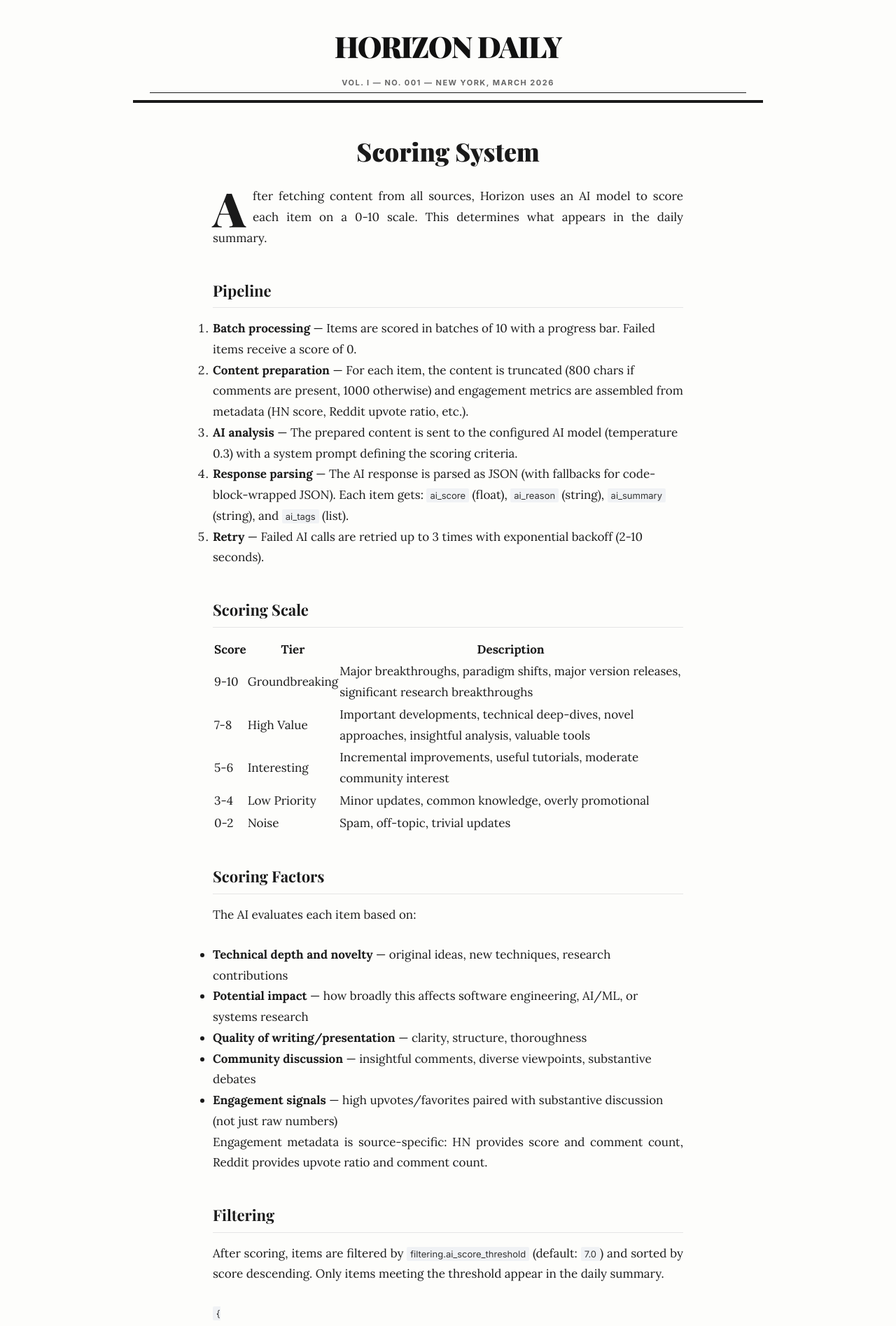
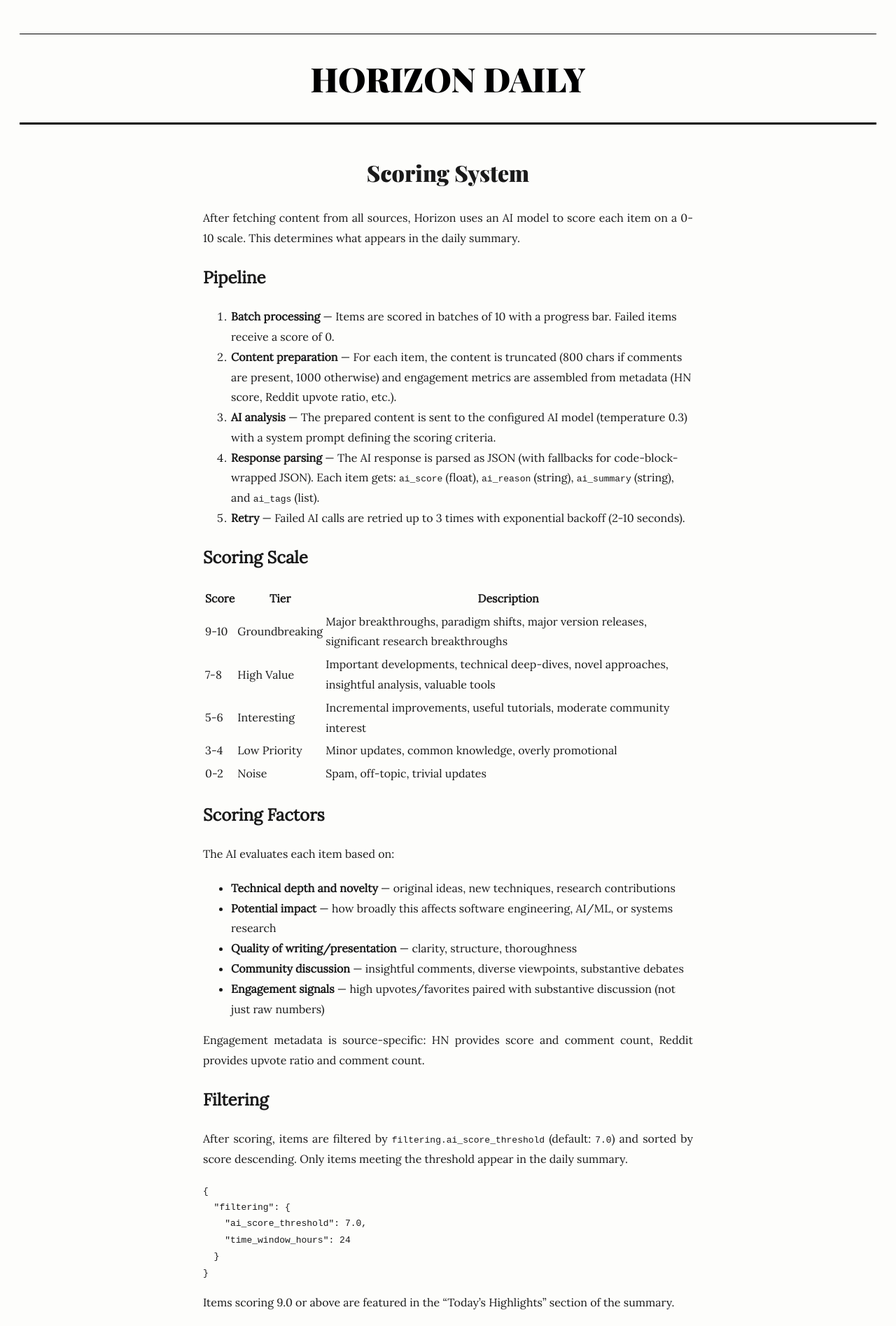
Before and after one commit to FundLawyer-Codes/Horizon, a Jekyll site: the page built from scoring.md, in a window 1280 px wide. Shown: the top 1895 px of the page at 70% size. Built offline with Jekyll 4.4.1, drawn with Linux system fonts in a browser that asks for light colours.

Commit message:
Update default.html

```diff
--- a/_layouts/default.html
+++ b/_layouts/default.html
@@ -3,133 +3,38 @@
 <head>
   <meta charset="UTF-8">
   <meta name="viewport" content="width=device-width, initial-scale=1.0">
-  <title>{{ page.title | default: site.title }}</title>
-
-  <link href="https://fonts.googleapis.com/css2?family=Lora:ital,wght@0,400;0,700;1,400&family=Playfair+Display:wght@700;900&family=Inter:wght@400;700&display=swap" rel="stylesheet">
-
+  <title>{{ page.title }}</title>
+  <link href="https://fonts.googleapis.com/css2?family=Lora&family=Playfair+Display:wght@900&display=swap" rel="stylesheet">
   <style>
-    *, *::before, *::after { box-sizing: border-box; margin: 0; padding: 0; }
-
-    /* 1. 模拟新闻纸底色与整体质感 */
     body {
-      font-family: "Lora", "PingFang SC", "Source Han Serif SC", "思源宋体", serif;
-      font-size: 17px;
-      line-height: 1.75;
-      color: #1a1a1a;
-      background: #fdfdfb; /* 经典的报纸米白 */
-      -webkit-font-smoothing: antialiased;
+      background: #fdfdfb !important;
+      color: #1a1a1a !important;
+      font-family: 'Lora', serif !important;
+      line-height: 1.8;
+      padding: 40px 20px;
     }
-
-    /* 2. 顶部页眉：WSJ 标志性的双线设计 */
     header {
-      max-width: 900px;
-      margin: 0 auto;
-      padding: 30px 24px 10px;
       text-align: center;
-      border-bottom: 4px solid #1a1a1a; /* 粗线 */
-      position: relative;
+      border-bottom: 3px solid #000;
+      border-top: 1px solid #000;
+      padding: 20px 0;
+      margin-bottom: 40px;
     }
-
-    header::after {
-      content: "";
-      display: block;
-      margin-top: 4px;
-      border-bottom: 1px solid #1a1a1a; /* 细线，构成双线感 */
-    }
-
-    .site-name {
-      font-family: "Playfair Display", serif;
-      font-size: 42px;
-      font-weight: 900;
-      letter-spacing: -1.5px;
-      color: #111;
+    .site-name a {
+      font-family: 'Playfair Display', serif;
+      font-size: 48px;
+      text-decoration: none;
+      color: #000;
       text-transform: uppercase;
     }
-
-    .site-name a { color: inherit; text-decoration: none; }
-
-    /* 模拟报纸卷头信息 */
-    .header-meta {
-      font-family: "Inter", sans-serif;
-      font-size: 11px;
-      font-weight: 700;
-      text-transform: uppercase;
-      letter-spacing: 1.5px;
-      color: #666;
-      margin-top: 5px;
-    }
-
-    /* 3. 主体内容布局 */
-    main {
-      max-width: 720px;
-      margin: 0 auto;
-      padding: 50px 24px 80px;
-    }
-
-    /* 4. 文章标题：权威感 */
-    h1 {
-      font-family: "Playfair Display", serif;
-      font-size: 36px;
-      font-weight: 900;
-      line-height: 1.1;
-      margin-bottom: 30px;
-      text-align: center;
-    }
-
-    h2 {
-      font-family: "Playfair Display", serif;
-      font-size: 22px;
-      font-weight: 700;
-      margin: 40px 0 15px;
-      border-bottom: 1px solid #e5e5e5;
-      padding-bottom: 5px;
-    }
-
-    /* 5. 正文排版：两端对齐是关键 */
-    p {
-      margin-bottom: 1.6em;
-      text-align: justify;
-      text-justify: inter-character;
-    }
-
-    /* 链接颜色：WSJ 暗蓝色 */
-    a { color: #003366; text-decoration: underline; text-underline-offset: 3px; }
-    a:hover { color: #0055cc; }
-
-    /* 6. 代码块微调：保持专业感 */
-    code {
-      font-family: "Inter", monospace;
-      font-size: 13px;
-      background: #f0f2f5;
-      color: #333;
-      border-radius: 2px;
-      padding: 2px 5px;
-    }
-
-    hr { border: none; border-top: 1px double #333; margin: 40px 0; height: 3px; }
-
-    /* 首字下沉：让第一段很有范儿 */
-    main > p:first-of-type::first-letter {
-      float: left;
-      font-family: "Playfair Display", serif;
-      font-size: 68px;
-      line-height: 54px;
-      padding-top: 4px;
-      padding-right: 10px;
-      font-weight: 900;
-    }
-
-    @media (max-width: 600px) {
-      .site-name { font-size: 32px; }
-      h1 { font-size: 28px; }
-      main { padding: 30px 16px 60px; }
-    }
+    main { max-width: 700px; margin: 0 auto; }
+    h1 { font-family: 'Playfair Display', serif; font-size: 32px; text-align: center; }
+    p { text-align: justify; margin-bottom: 20px; }
   </style>
 </head>
 <body>
   <header>
-    <div class="site-name"><a href="{{ site.baseurl }}/">Horizon Daily</a></div>
-    <div class="header-meta">Vol. I — No. 001 — New York, March 2026</div>
+    <div class="site-name"><a href="/">HORIZON DAILY</a></div>
   </header>
   <main>
     {{ content }}
```
